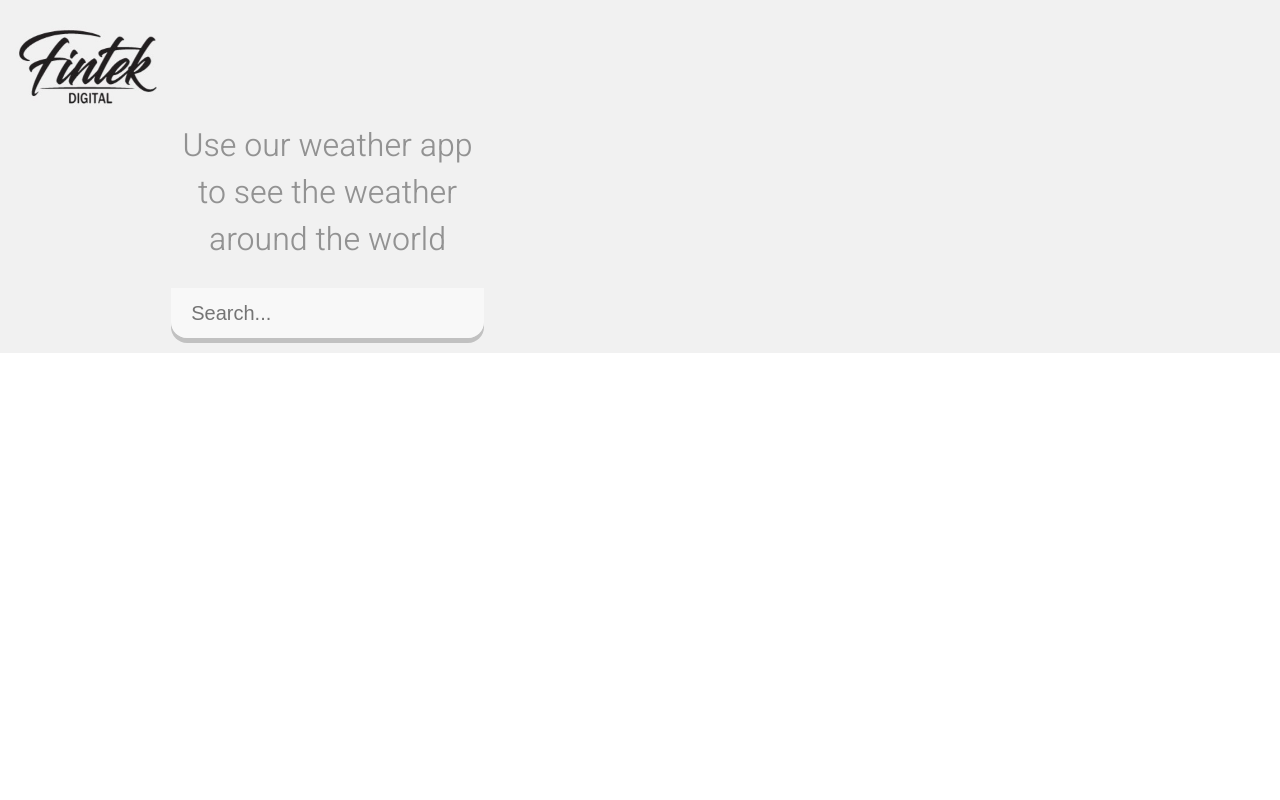
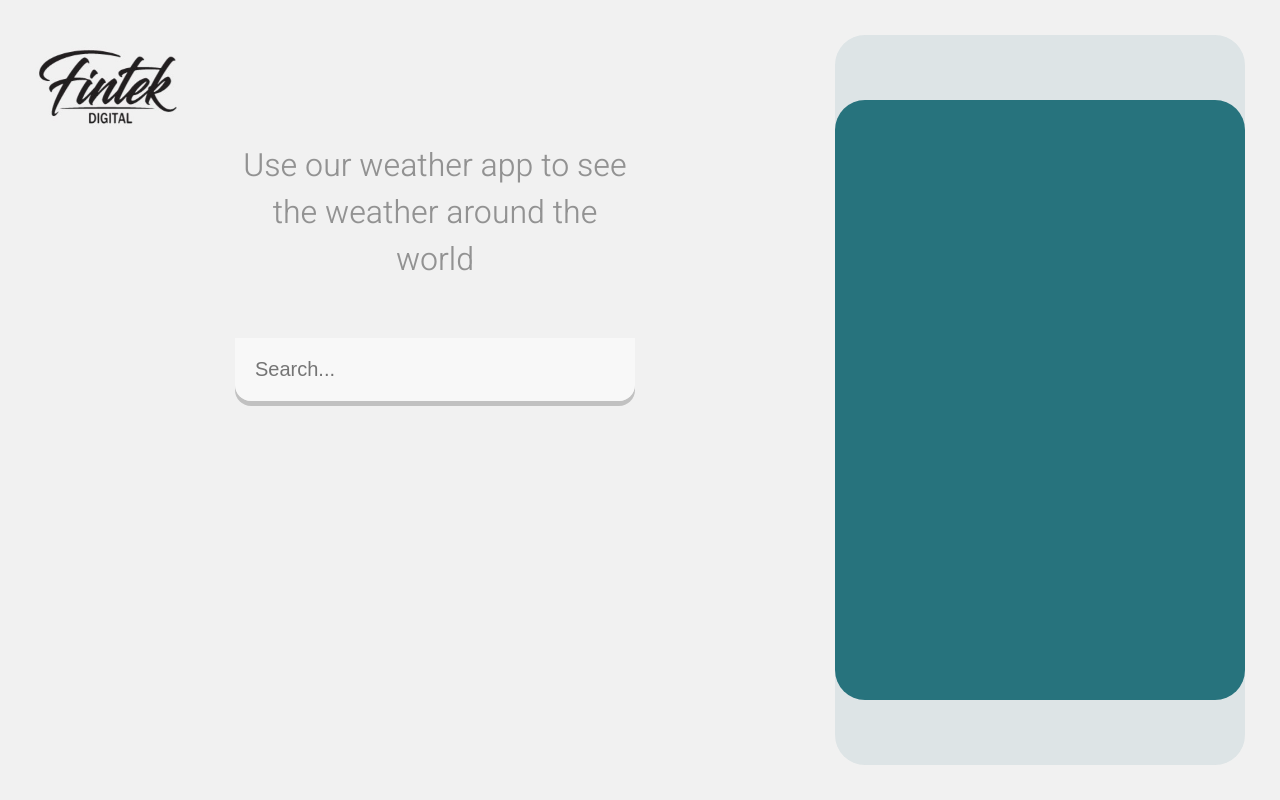
Before and after one commit to matannagar/Weather-App, a React (Create React App) app in the folder front/: page / in a window 1280 px wide. Built offline with nearby package versions, Linux system fonts and the light colour scheme.

Commit message:
fixed css using Flexbox

```diff
--- a/front/src/App.js
+++ b/front/src/App.js
@@ -45,9 +45,9 @@ function App() {
 
   return (
     <div className="app">
-      <div className="container">
+      <div className="row">
         {/* LEFT SIDE */}
-        <div className="block">
+        <div className="col">
           <Logo />
           <Introduction />
           <SearchBar
@@ -63,9 +63,11 @@ function App() {
         {/* left-side */}
 
         {/* RIGHT SIDE */}
-        <div className="block">
+        <div className="col">
+          <div className="outer-box">
+            &nbsp;
             {(typeof weather.location != "undefined") ? (
-            <div className="outer-box">
+              <div className="inner-box">
                 <Location
                   weather={weather}
                   dateGenerator={dateGenerator}
@@ -74,8 +76,9 @@ function App() {
               </div>
             ) : ('')}
           </div>
+        </div>
+      </div>
       {/* right-side */}
-      </div>
     </div >
   );
 }
--- /dev/null
+++ b/front/src/components/Details.js
@@ -0,0 +1,24 @@
+import React from 'react'
+
+function Details({ weather }) {
+    return (
+        <div className="info">
+            <ul className="nav">
+                <li>
+                    Percipation<br />
+                    {(weather.current.percip_mm !== 0.0) ? (<b>0 mm</b>) : (<b>{weather.current.percip_mm} mm</b>)}
+                </li>
+                <li>
+                    Humidity<br />
+                    <b>{weather.current.humidity}%</b>
+                </li>
+                <li>
+                    Wind <br />
+                    <b>{weather.current.wind_kph} km/h</b>
+                </li>
+            </ul>
+        </div>
+    )
+}
+
+export default Details
--- a/front/src/components/Weather.js
+++ b/front/src/components/Weather.js
@@ -1,4 +1,5 @@
 import React from 'react'
+import Details from './Details'
 
 function Weather({ weather }) {
     return (
@@ -7,21 +8,9 @@ function Weather({ weather }) {
                 {weather.current.temp_c}°c
             </div>
             <img alt="logo" src={weather.current.condition.icon} height={100} width={150} />
+
             <div className="weather">{weather.current.condition.text}</div>
-            <div className="row">
-                <div className="col">
-                    Percipation<br />
-                    {(weather.current.percip_mm !== 0.0) ? (<b>0 mm</b>) : (<b>{weather.current.percip_mm} mm</b>)}
-                </div>
-                <div className="col">
-                    Humidity<br />
-                    <b>{weather.current.humidity}%</b>
-                </div>
-                <div className="col">
-                    Wind <br />
-                    <b>{weather.current.wind_kph} km/h</b>
-                </div>
-            </div>
+            <Details weather={weather} />
             {/* + weather.current.percip_mm + } */}
         </div>
     )
--- a/front/src/index.css
+++ b/front/src/index.css
@@ -8,27 +8,31 @@
 
 .app {
   font-family: 'Heebo', sans-serif;
-  background-size: cover;
-  background-position: bottom;
   transition: 0.4 ease;
   background-color: #f1f1f1;
+  width: 100vw;
+  min-height: 100vh;
 }
 
-.container {
+.row{
   display: flex;
-  max-width: 1500px;
+  flex-wrap: wrap;
   margin: 0 auto;
-  padding: 15px;
-  align-items: center;
-  justify-content: space-between;
+  justify-content: center;
 }
 
-.block{
-  flex: 1;
+.app .row {
+  padding: 35px;
+  justify-content:space-between;
+  min-height: 100vh;
 }
 
-.logo{
-  flex:1;
+.col{
+  flex-grow: 1;
+
+  flex-direction: vertical;
+  max-width:100vh;
+
 }
 
 .intro {
@@ -44,7 +48,7 @@
 .search-box {
   display:flex;
   justify-content: center;
-  margin-top: 8%;
+  margin-top: 10%;
   flex:1;
 }
 
@@ -68,11 +72,9 @@
 
   transition: 0.4s ease;
 }
-
 .search-bar:focus {
   background-color: rgba(255, 255, 255, 0.75);
 }
-
 
 .coordinates{
   flex:1;
@@ -81,51 +83,28 @@
   text-align: center;
 }
 
-
-
-
-
-
-
-
-
-
-
-
-
-
-
-
-.row {
-  text-align:center;
-  align-content:center;
-  color:#FFF;
-  font-size: 18px;
+.col:nth-of-type(2){
+  display:flex;
+  background-color: #dde4e6;
+  /* horizontal */
+  justify-content: center;
+  /* vertical */
+  align-items: center;
+  border-radius: 30px;
 
 }
 
-.col {
-  float: left;
-  width: 33%;
-  padding: 10px;
-  height: 30px; /* Should be removed. Only for demonstration */
+.col .outer-box{
 
+ background-color:#27737d;
+
+ display:flex;
+ flex-direction:vertical;
+ flex-basis: 500px;
+ min-height: 600px;
+ border-radius: 30px;
+ justify-content: center;
 }
-
-.outer-box{
-
-  display: inline-table;
-  background-color: #27737d;
-  border-radius: 16px;
-  padding:20px;
-    margin-left: 25%;
-    margin-top:5%;
-    width: 450px;
-    height: 530px;
-
-
-}
-
 
 .location-box .location {
   color: #FFF;
@@ -139,12 +118,13 @@
   font-size: 20px;
   font-weight: 300;
   text-align: center;
-
 }
 
-.weather-box {
-  text-align: center;
-  }
+
+
+.location-box{
+  flex:1;
+}
 
 .weather-box .temp {
   color: #FFF;
@@ -152,30 +132,36 @@
   font-weight: 900;
 
 }
-
 .weather-box .weather {
   color: #FFF;
   font-size: 48px;
   font-weight: 500;
   text-shadow: 3px 3px rgba(50, 50, 70, 0.5);
-
 }
 
-/* Button design is taken from here:
-https://www.geeksforgeeks.org/how-to-put-a-responsive-clear-button-inside-html-input-text-field/
-*/
+.weather-box {
+  text-align: center;
+  }
 
-input {
-  margin: 0px;
-  padding: 0px;
-  width: 100%;
-  outline: none;
-  height: 50px;
-  border-radius: 5px;
-
+  .info {
+    margin-top: 50px;
+    color:white;
+  }
+.info ul{
+  display: flex;
 }
 
+.info ul li {
+  margin-left: 20px;
+}
 
+  ul {
+    list-style-type: none;
+  }
+
+
+
+/*
 button {
   position: absolute;
   top: 0;
@@ -190,22 +176,4 @@ button {
   color: white;
   background-color: #046b3b;
   transform: translateX(2px);
-
-}
-
-
-
-/* Create two equal columns that floats next to each other */
-.column {
-  float: left;
-  width: 50%;
-  padding: 10px;
-  height: 300px; /* Should be removed. Only for demonstration */
-}
-
-/* Clear floats after the columns */
-.row:after {
-  content: "";
-  display: table;
-  clear: both;
-}
+} */
```
Lines whose indentation alone changed are shown as unchanged.
